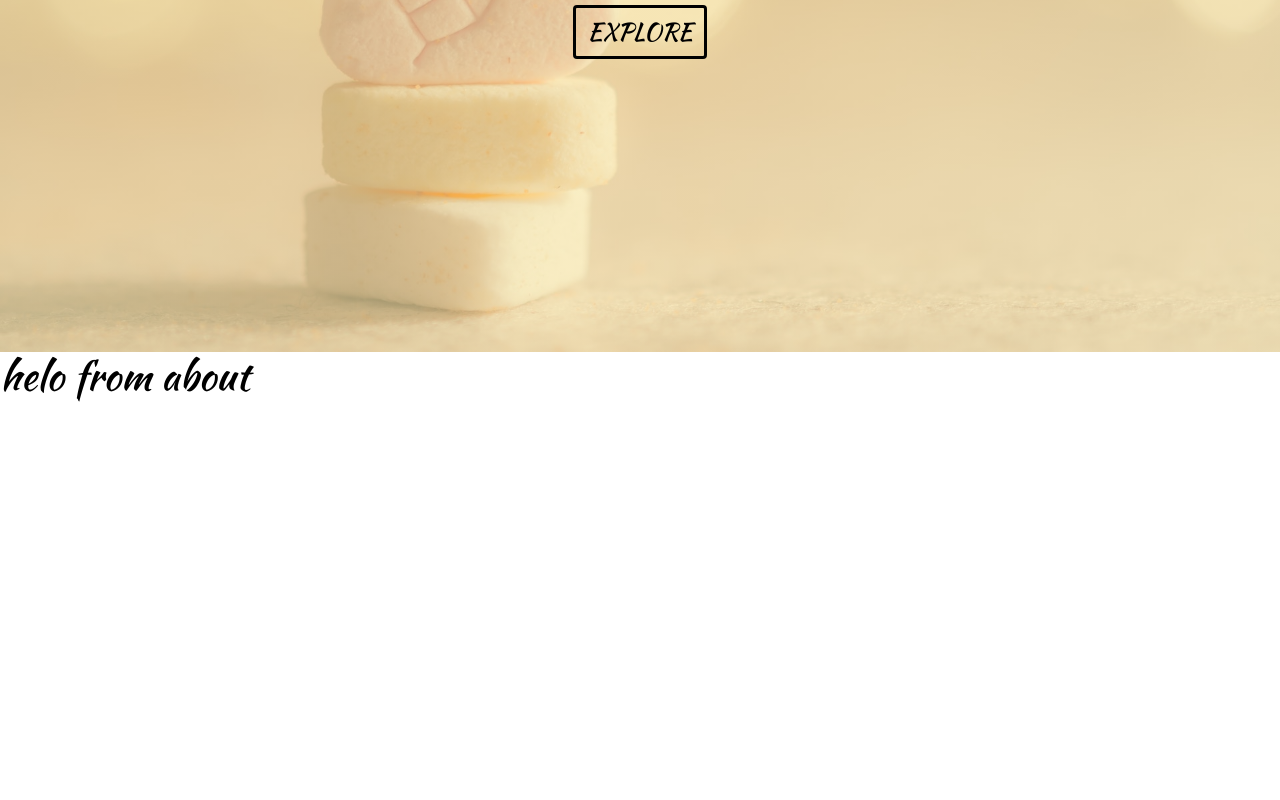
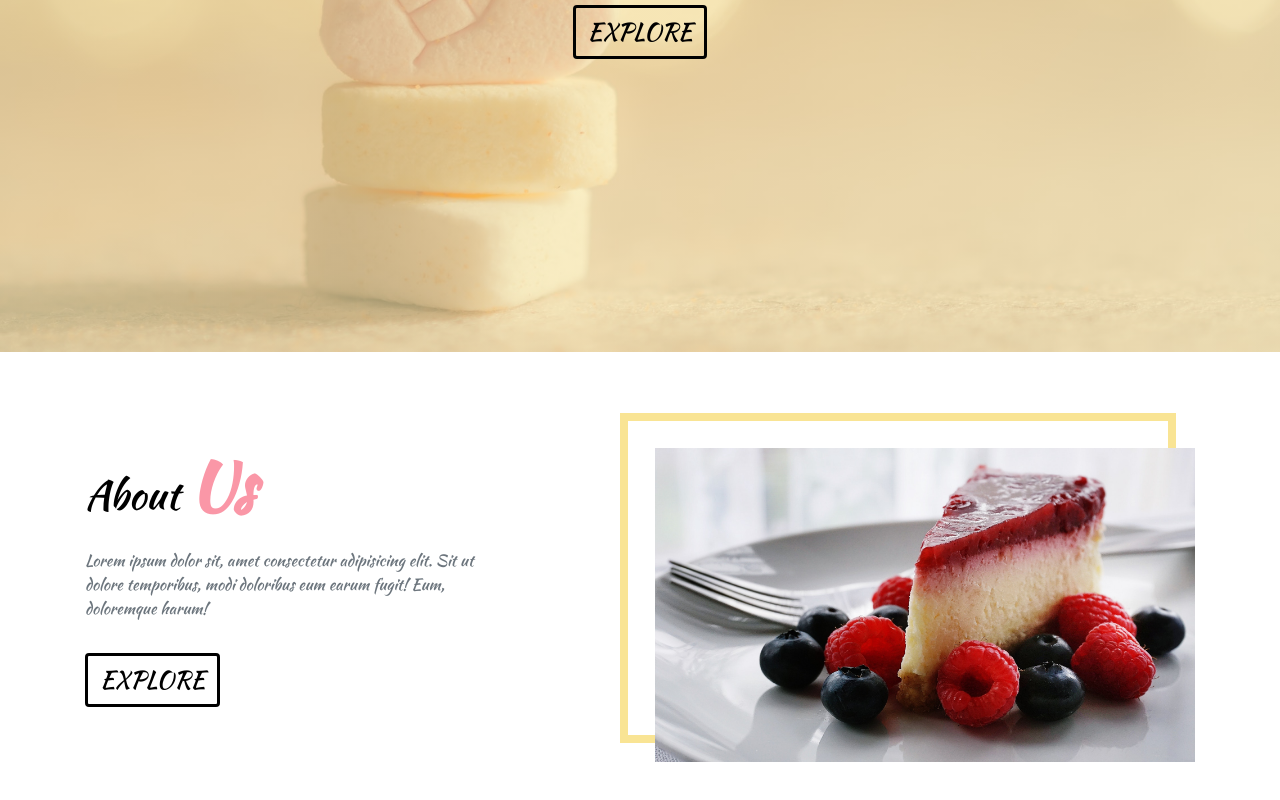
Before and after one commit to JainieJ/sweet-store, a React (Create React App) app: page / in a window 1280 px wide. Shown: the part 448-1248 px from the top of the page. Before the commit the page ends 856 px from the top, so only its background shows below. Built offline with nearby package versions, Linux system fonts and the light colour scheme.

Commit message:
About page

```diff
--- a/src/App.js
+++ b/src/App.js
@@ -1,7 +1,7 @@
 import React from "react";
 import "./App.scss";
 import Home from "./pages/Home";
-import About from "./pages/About";
+import About from "./pages/About/About";
 
 function App() {
   return (
--- a/src/components/NavBar/NavBar.jsx
+++ b/src/components/NavBar/NavBar.jsx
@@ -14,7 +14,7 @@ const NavBar = () => {
         data-toggle="collapse"
         data-target="#navbarNav"
       >
-        <span className="navbar-toggler-icon">
+        <span className="navbar-toggler-icon my-3">
           <i className="fas fa-bars" />
         </span>
       </button>
--- a/src/pages/About.jsx
+++ /dev/null
@@ -1,10 +0,0 @@
-import React, { Component } from "react";
-
-class About extends Component {
-  state = {};
-  render() {
-    return <h1>helo from about</h1>;
-  }
-}
-
-export default About;
--- /dev/null
+++ b/src/pages/About/About.jsx
@@ -0,0 +1,40 @@
+import React, { Component } from "react";
+import "./About.scss";
+import Title from "../../components/utilities/Title";
+import Button from "../../components/utilities/Button";
+
+class About extends Component {
+  state = {};
+  render() {
+    return (
+      <section id="about" className="py-5 about">
+        <div className="container">
+          <div className="row">
+            {/* info */}
+            <div className="col-10 mx-auto col-md-6 my-5">
+              <Title text1="about" text2="us" />
+              <p className="text-muted w-75 my-4">
+                Lorem ipsum dolor sit, amet consectetur adipisicing elit. Sit ut
+                dolore temporibus, modi doloribus eum earum fugit! Eum,
+                doloremque harum!
+              </p>
+              <Button link="#store" />
+            </div>
+            {/* image */}
+            <div className="col-10 mx-auto col-md-6 my-5 align-self-center">
+              <div className="about-image__container">
+                <img
+                  src="./img/about-picture.jpg"
+                  alt="cake"
+                  className="img-fluid"
+                />
+              </div>
+            </div>
+          </div>
+        </div>
+      </section>
+    );
+  }
+}
+
+export default About;
--- /dev/null
+++ b/src/pages/About/About.scss
@@ -0,0 +1,22 @@
+@import "../../index.scss";
+
+.about-image__container {
+  position: relative;
+  &:before {
+    content: "";
+    position: absolute;
+    top: -1.7rem;
+    left: -1.7rem;
+    width: 100%;
+    height: 100%;
+    outline: 0.5rem solid $mainYellow;
+    z-index: -1;
+    transition: all 1s linear;
+  }
+  &:hover {
+    &:before {
+      top: 0;
+      left: 0;
+    }
+  }
+}
```
Also changed, not shown: public/img/about-picture.jpg (added), src/img/about-picture.jpg (added).
